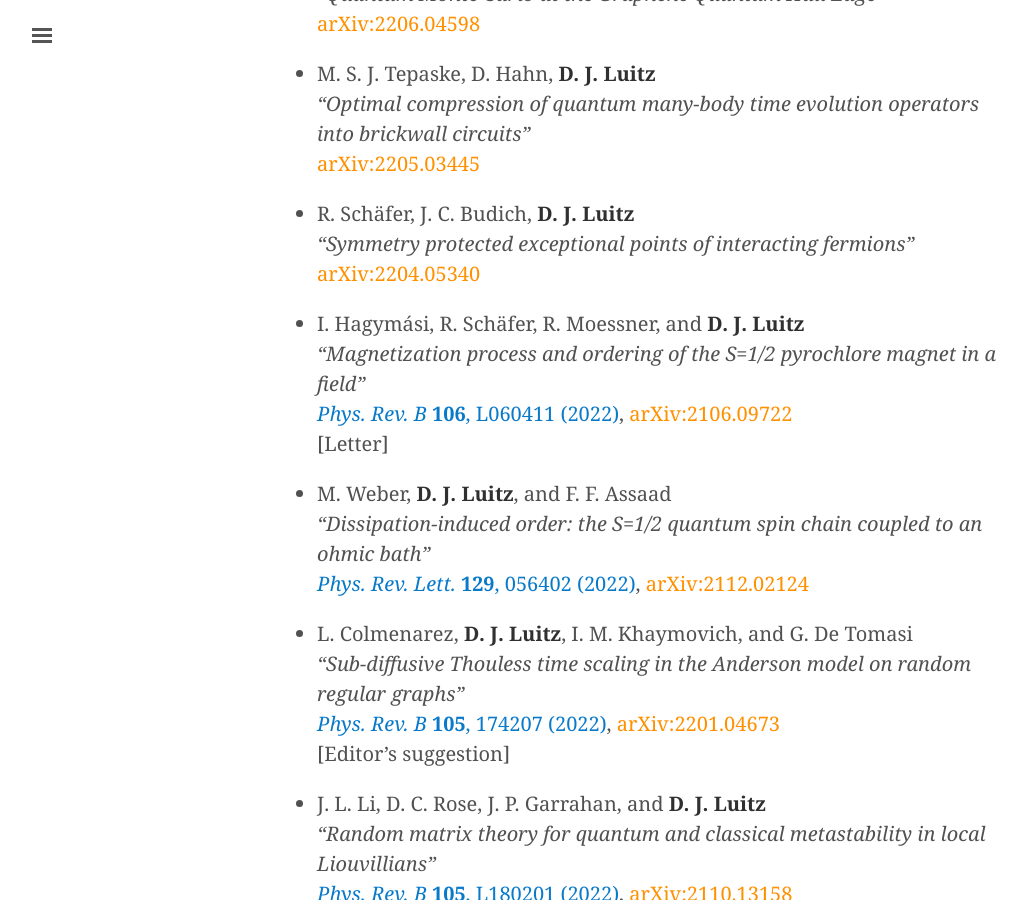
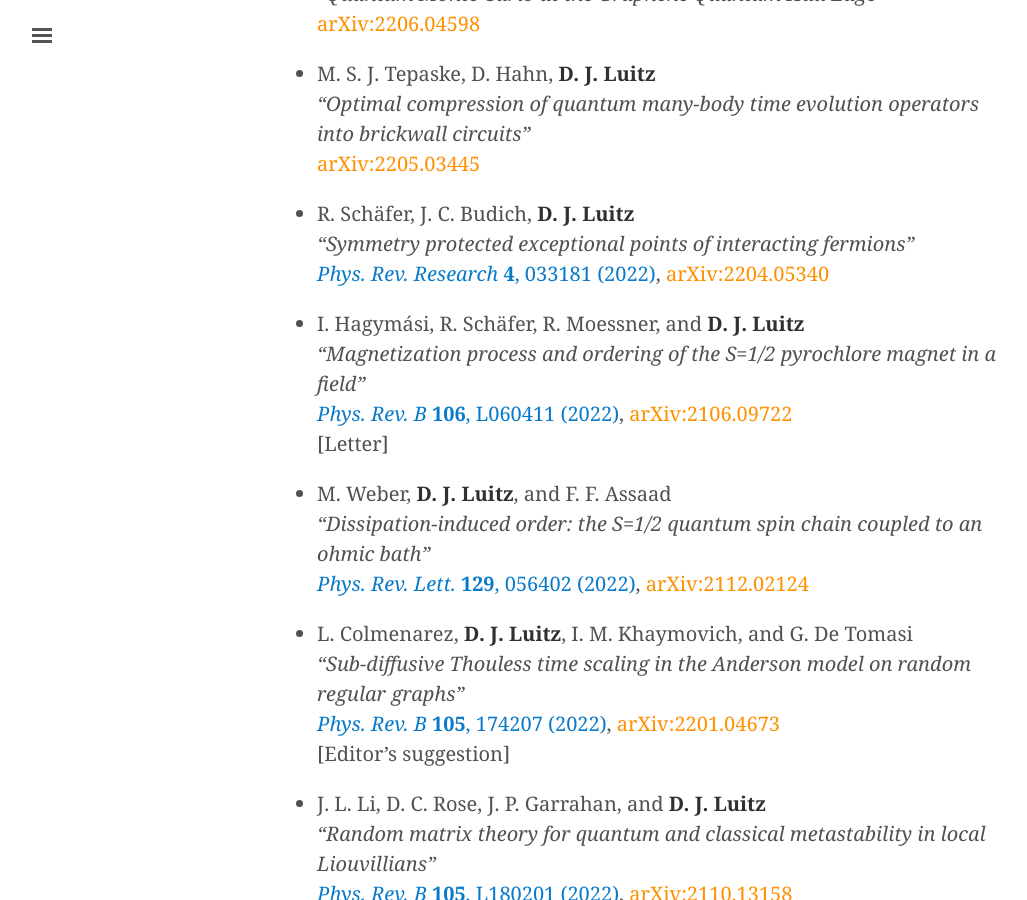
Before and after one commit to dluitz/dluitz.github.io, a Jekyll site: the page built from publications.md, in a window 1280 px wide and 900 px high, scrolled down 541 px. Shown: the whole window, without its empty margins (3-1030 px from the left). Built offline with Jekyll 4.4.1, drawn with Linux system fonts in a browser that asks for light colours.

Commit message:
[publist] update

```diff
--- a/publications.md
+++ b/publications.md
@@ -26,7 +26,7 @@ My ORCID is [0000-0003-0099-5696](https://orcid.org/0000-0003-0099-5696).
 
 + R. Schäfer, J. C. Budich, **D. J. Luitz**
 *"Symmetry protected exceptional points of interacting fermions"*
-[arXiv:2204.05340](https://arxiv.org/abs/2204.05340){:class='arxiv'}
+[*Phys. Rev. Research* **4**, 033181 (2022)](https://journals.aps.org/prresearch/abstract/10.1103/PhysRevResearch.4.033181){:class='pub'}, [arXiv:2204.05340](https://arxiv.org/abs/2204.05340){:class='arxiv'}
 
 
 + I. Hagymási, R. Schäfer, R. Moessner, and **D. J. Luitz**
```
